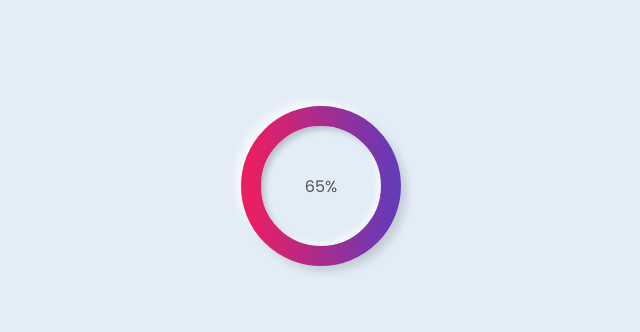
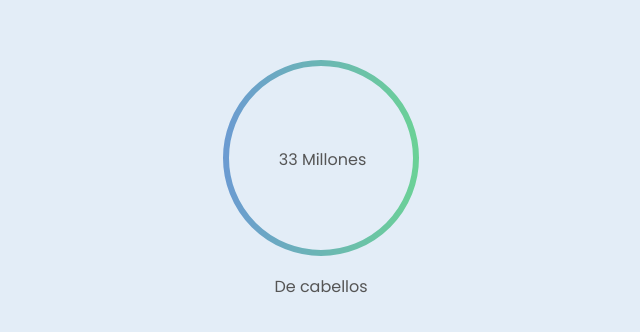
Before and after one commit to galindocode/mediarte-circle-bar, a plain HTML site: page index.html in a window 1280 px wide. Shown: the part 214-546 px from the top of the page, without its empty margins (319-959 px from the left). Drawn offline with Linux system fonts and the light colour scheme.

Commit message:
fist commit

```diff
--- a/index.html
+++ b/index.html
@@ -8,27 +8,51 @@
     <title>Document</title>
 </head>
 <body>
-
+<style>
+    @import url(https://fonts.googleapis.com/css2?family=Poppins:ital,wght@0,400&display=swap);*{margin:0;padding:0;box-sizing:border-box;font-family:Poppins,sans-serif}.main{display:flex;flex-direction:column;justify-content:center;text-align:center}.my-8{margin-top:1rem;margin-bottom:1rem}body{background-color:#e3edf7;height:100vh;display:flex;align-items:center;justify-content:center}.skill{width:200px;height:200px;position:relative}.outer{height:200px;width:200px;border-radius:50%;padding:3px}.inner{display:flex;align-items:center;justify-content:center;height:197px;width:197px;border-radius:50%}#number{font-weight:600px;color:#555;content:'10'}p{color:#555}#numberContent::before{animation:anim 1.5s linear forwards}circle{fill:none;stroke:url(#GradientColor);stroke-width:6px;stroke-dasharray:615;stroke-dashoffset:615;animation:anim 1.5s linear forwards}svg{position:absolute;top:0;left:0}@keyframes anim{100%{stroke-dashoffset:0}}
+</style>
+    <div class="main">
         <div class="skill">
             <div class="outer">
                 <div class="inner">
                     <div id="number">
-                    65%
+                        <p><span id="numberContent"> </span> Millones</p>
                     </div>
                 </div>
             </div>
 
-        <svg xmlns="http://www.w3.org/2000/svg" version="1.1" width="160px" height="160px">
+            <svg xmlns="http://www.w3.org/2000/svg" version="1.1" width="200px" height="200px">
                 <defs>
                    <linearGradient id="GradientColor">
-                  <stop offset="0%" stop-color="#e91e63" />
-                  <stop offset="100%" stop-color="#673ab7" />
+                      <stop offset="0%" stop-color="#6B9BD1" />
+                      <stop offset="100%" stop-color="#6BD197" />
                    </linearGradient>
                 </defs>
-            <circle cx="80" cy="80" r="70" stroke-linecap="round" />
+                <circle cx="100" cy="100" r="95" stroke-linecap="round" />
         </svg>
 
         </div>
+        <div class="my-8">
+            <p>De cabellos</p>
+        </div>
+    </div>
 
+<script >
+    function animateValue(obj, start, end, duration) {
+  let startTimestamp = null;
+  const step = (timestamp) => {
+    if (!startTimestamp) startTimestamp = timestamp;
+    const progress = Math.min((timestamp - startTimestamp) / duration, 1);
+    obj.innerHTML = Math.floor(progress * (end - start) + start);
+    if (progress < 1) {
+      window.requestAnimationFrame(step);
+    }
+  };
+  window.requestAnimationFrame(step);
+}
+
+const obj = document.getElementById("numberContent");
+animateValue(obj, 0, 33, 1500);
+</script>
 </body>
 </html>
--- a/style.css
+++ b/style.css
@@ -4,6 +4,18 @@
     padding: 0;
     box-sizing: border-box;
     font-family: 'Poppins', sans-serif;
+}
+
+.main {
+    display: flex;
+    flex-direction: column;
+    justify-content: center;
+    text-align: center;
+}
+
+.my-8 {
+    margin-top: 1rem;
+    margin-bottom: 1rem;
 }
 
 body {
@@ -15,19 +27,19 @@ body {
 }
 
 .skill {
-    width: 160px;
-    height: 160px;
+    width: 200px;
+    height: 200px;
     /*background-color: cornflowerblue; */
     position: relative;
 }
 
 .outer {
-    height: 160px;
-    width: 160px;
+    height: 200px;
+    width: 200px;
     border-radius: 50%;
-    box-shadow: 6px 6px 10px -1px rgba(0,0,0,0.15),
-                -6px -6px 10px -1px rgba(255, 255, 255, 0.7);
-    padding: 20px;
+    /* box-shadow: 6px 6px 10px -1px rgba(0,0,0,0.15),
+                -6px -6px 10px -1px rgba(255, 255, 255, 0.7); */
+    padding: 3px;
 
 }
 
@@ -35,29 +47,36 @@ body {
     display: flex;
     align-items: center;
     justify-content: center;
-    height: 120px;
-    width: 120px;
+    height: 197px;
+    width: 197px;
     border-radius: 50%;
-    box-shadow: inset 4px 4px 6px -1px rgba(0,0,0,0.2),
+    /* box-shadow: inset 4px 4px 6px -1px rgba(0,0,0,0.2),
     inset -4px -4px 6px -1px rgba(255, 255, 255, 0.7),
     -0.5px -0.5px 0px rgba(255, 255, 255, 1),
     0.5px 0.5px 0px rgba(0, 0, 0, 0.15),
-    0px 12px 10px -10px rgba(0, 0, 0, 0.05);
+    0px 12px 10px -10px rgba(175, 124, 124, 0.05); */
 }
 
 #number {
     font-weight: 600px;
     color: #555;
+    content: '10';
+}
+p {
+    color: #555;
+}
 
+#numberContent::before {
+    animation: anim 1.5s linear forwards;
 }
 
 circle {
     fill: none;
     stroke: url(#GradientColor);
-    stroke-width: 20px;
-    stroke-dasharray: 472; /* full is 472 */
-    stroke-dashoffset: 472;
-    animation: anim 2s linear forwards;
+    stroke-width: 6px;
+    stroke-dasharray: 615; /* full is 472 */
+    stroke-dashoffset: 615;
+    animation: anim 1.5s linear forwards;
 }
 svg {
     position: absolute;
@@ -66,6 +85,7 @@ svg {
 }
 
 @keyframes anim {
+
     100% {
         stroke-dashoffset: 0;
     }
```
Lines whose indentation alone changed are shown as unchanged.
